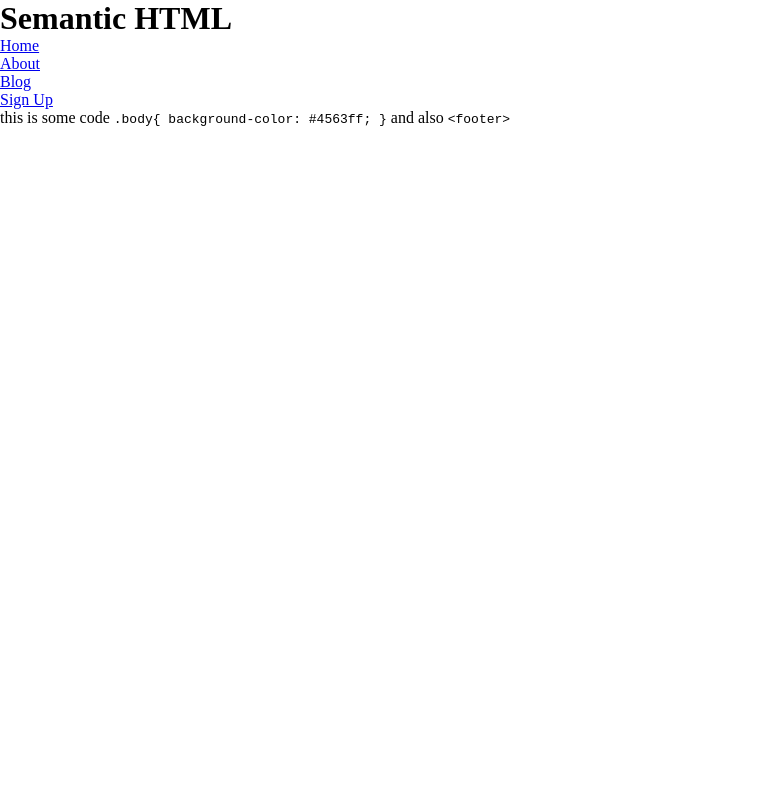
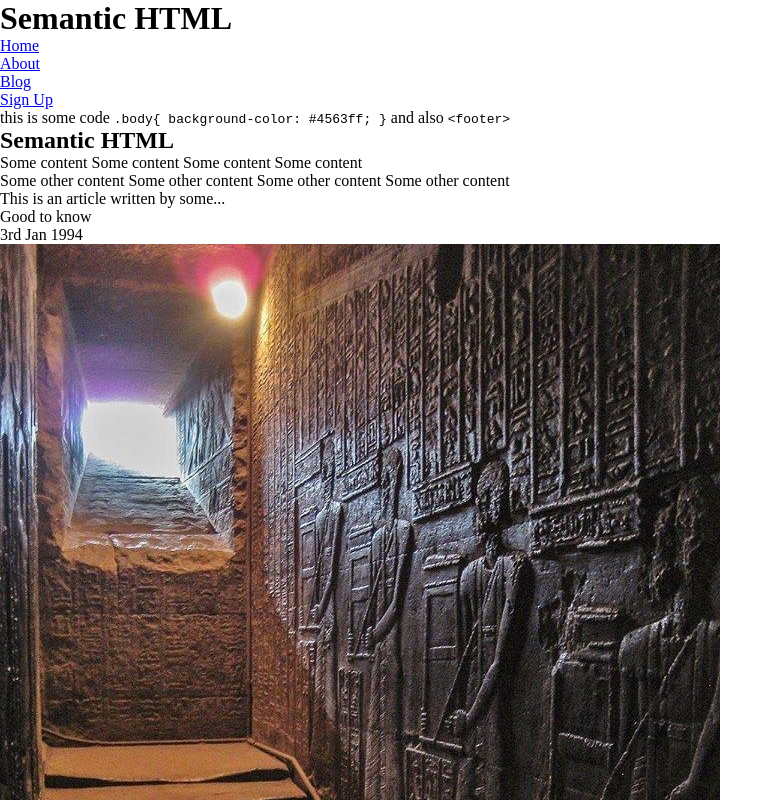
Before and after one commit to kasra6/HTML__CSS_practices, a plain HTML site: page index.html in a window 1280 px wide. Shown: the top 800 px of the page, without its empty margins (0-783 px from the left). Drawn offline with Linux system fonts and the light colour scheme.

Commit message:
some semantic html practices

```diff
--- a/index.html
+++ b/index.html
@@ -57,19 +57,54 @@
     <p>Test</p>
     <p>Test</p>
   </div> -->
-
+  <header>
     <h1>Semantic HTML</h1>
-
+    <nav>
       <ul>
         <li><a href="#">Home</a></li>
         <li><a href="#">About</a></li>
         <li><a href="#">Blog</a></li>
         <li><a href="#">Sign Up</a></li>
       </ul>
+    </nav>
+  </header>
 
   <p>this is some code <code>.body{
     background-color: #4563ff;
   }</code> and also <code>&lt;footer&gt;</code></p>
+
+  <article>
+    <header>
+
+        <h1>Semantic HTML</h1>
+        <p>Some content Some content Some content Some content </p>
+
+    </header>
+
+      <section>
+
+      </section>
+
+    <footer>
+      <p>Some other content Some other content Some other content Some other content </p>
+      <!-- ... -->
+      <p>This is an article written by some...</p>
+    </footer>
+    <aside>
+      <p class="good-to-know">Good to know</p>
+      <time datetime="1994-1-3 15:00-">3rd Jan 1994</time>
+    </aside>
+  </article>
+
+  <aside class="ads">
+  </aside>
+  <aside>
+    <figure>
+      <img src="./images/0.jpg">
+      <figcaption>Egypt history</figcaption>
+    </figure>
+    <address>For more information please get in touch with us through email: <a href="mailto:email@email.com">Joe Doe</a></address>
+  </aside>
   <script type="text/javascript" charset="utf-8" src="./js/custom.js"></script>
 </body>
 </html>
```
Lines whose indentation alone changed are shown as unchanged.
